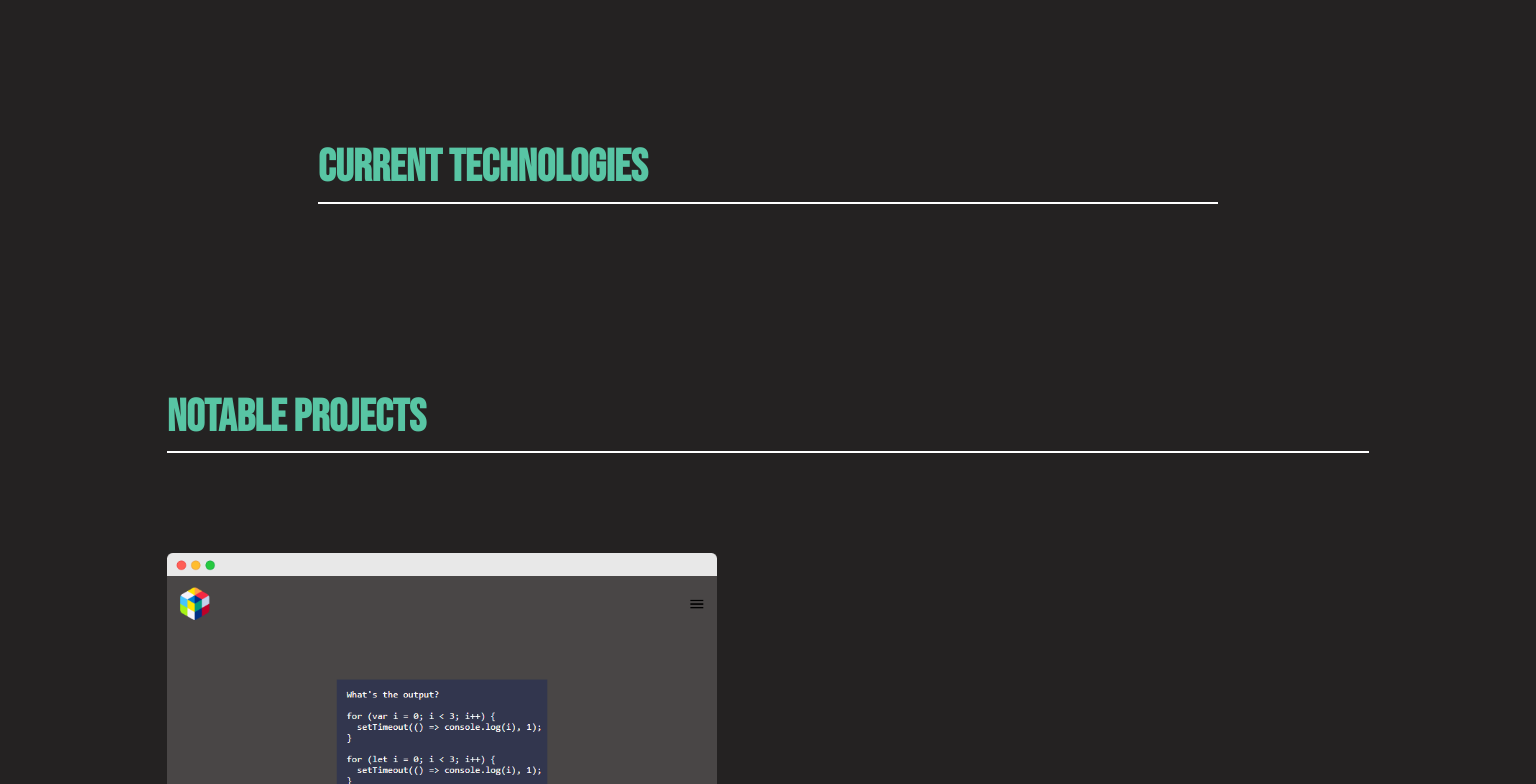
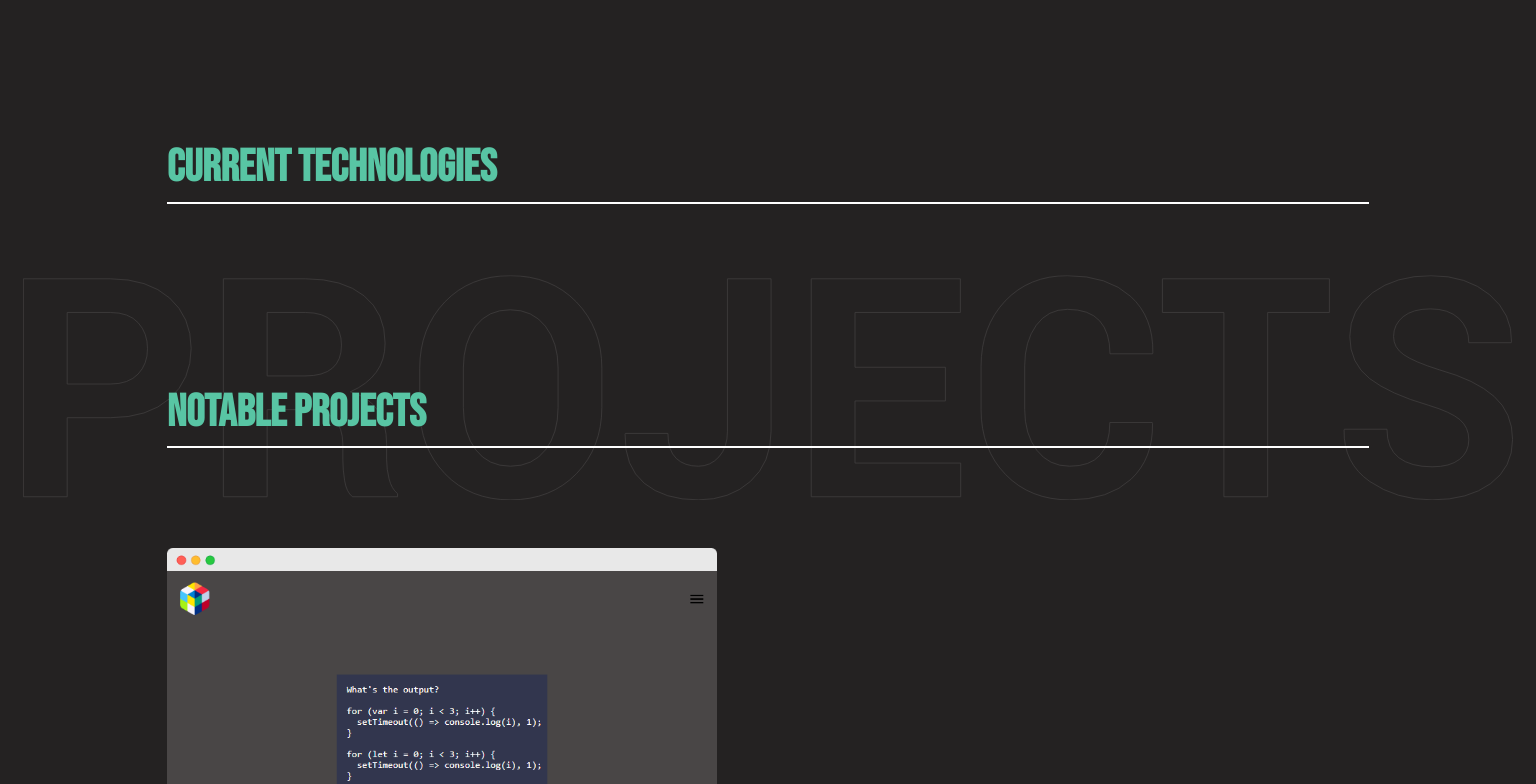
Before and after one commit to arniehayes/Arnie-Hayes-Portfolio, a Next.js app: page / in a window 1536 px wide. Shown: the part 1180-1964 px from the top of the page. Built offline with nearby package versions, Linux system fonts and the light colour scheme.

Commit message:
fixed media query bugs

```diff
--- a/components/MainPage/Body/Hero/Hero.module.scss
+++ b/components/MainPage/Body/Hero/Hero.module.scss
@@ -15,7 +15,6 @@ $accent-color: #58c5a4;
 .info_container{
     margin: 1rem;
     display: flex;
-    flex-direction: column;
     flex-wrap: wrap;
     justify-content: flex-start;
     align-items: center;
--- a/components/MainPage/Body/Projects/Projects.module.scss
+++ b/components/MainPage/Body/Projects/Projects.module.scss
@@ -220,6 +220,7 @@ $accent-color: #58c5a4;
         flex-wrap: wrap;
         justify-content: center;
         align-items: center;
+        position: relative;
     }
 
     .project_header {
@@ -347,9 +348,7 @@ $accent-color: #58c5a4;
     .big_word {
         font-family: 'Bebas Neue', cursive;
         position: absolute;
-        top: 115%;
-        left: 50%;
-        transform: translate(-50%, -50%);
+        top: 8%;
         z-index: 0;
         display: flex;
         justify-content: center;
--- a/components/Skills/Skills.module.scss
+++ b/components/Skills/Skills.module.scss
@@ -47,9 +47,9 @@ $accent-color: #58c5a4;
     .section_container {
         display: flex;
         flex-direction: column;
-        justify-content: center;
+        justify-content: flex-start;
         align-items: center;
-        margin: 20px;
+        margin: 15px;
         margin-top: 150px;
     }
 
@@ -57,8 +57,7 @@ $accent-color: #58c5a4;
         display: flex;
         justify-content: center;
         align-items: center;
-        max-width: 900px;
-        width: 100%;
+        max-width: 1202px;
     }
 
     .title_container {
@@ -67,6 +66,7 @@ $accent-color: #58c5a4;
         flex-direction: column;
         margin-bottom: 10px;
         width: 100%;
+        max-width: unset;
     }
 
     .title {
```
